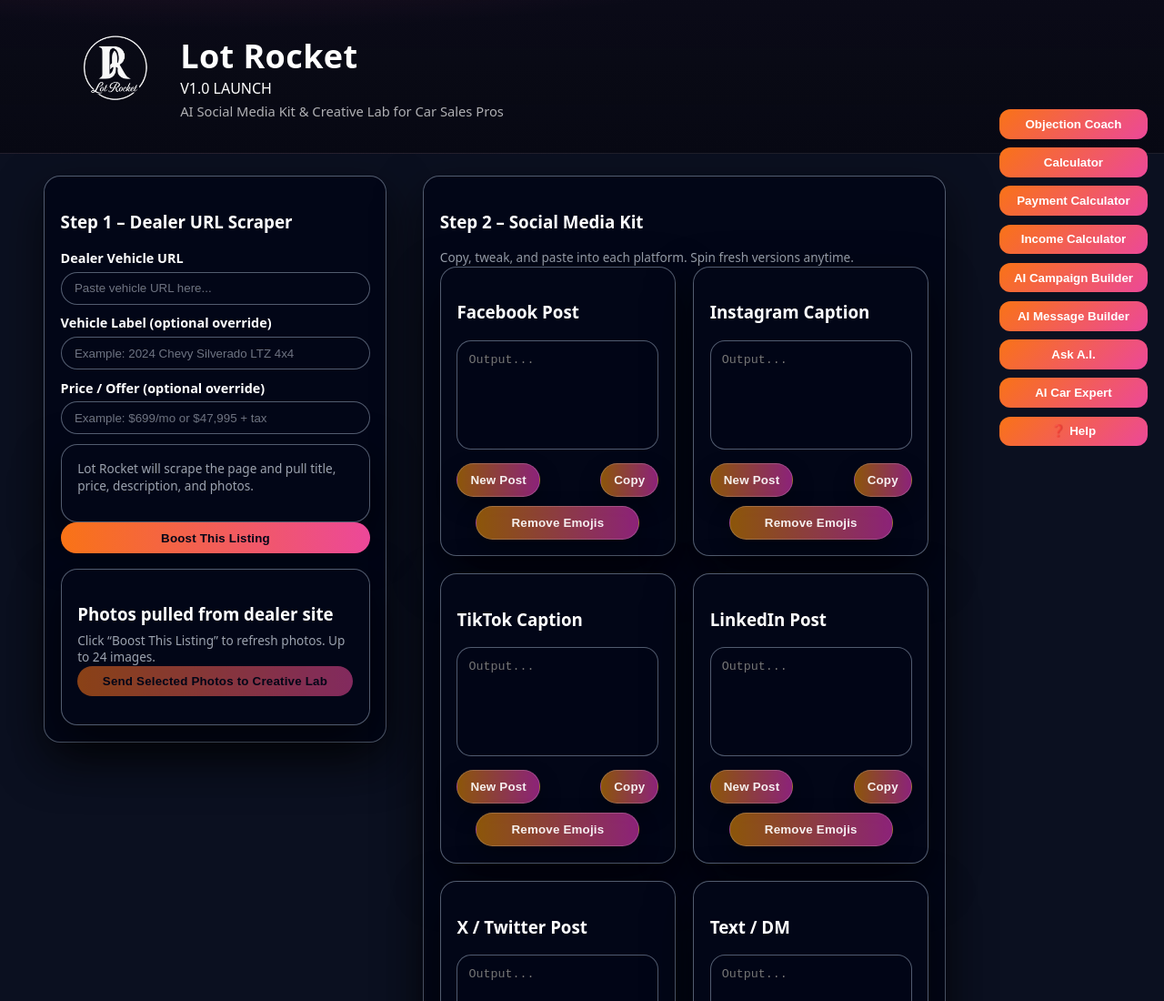
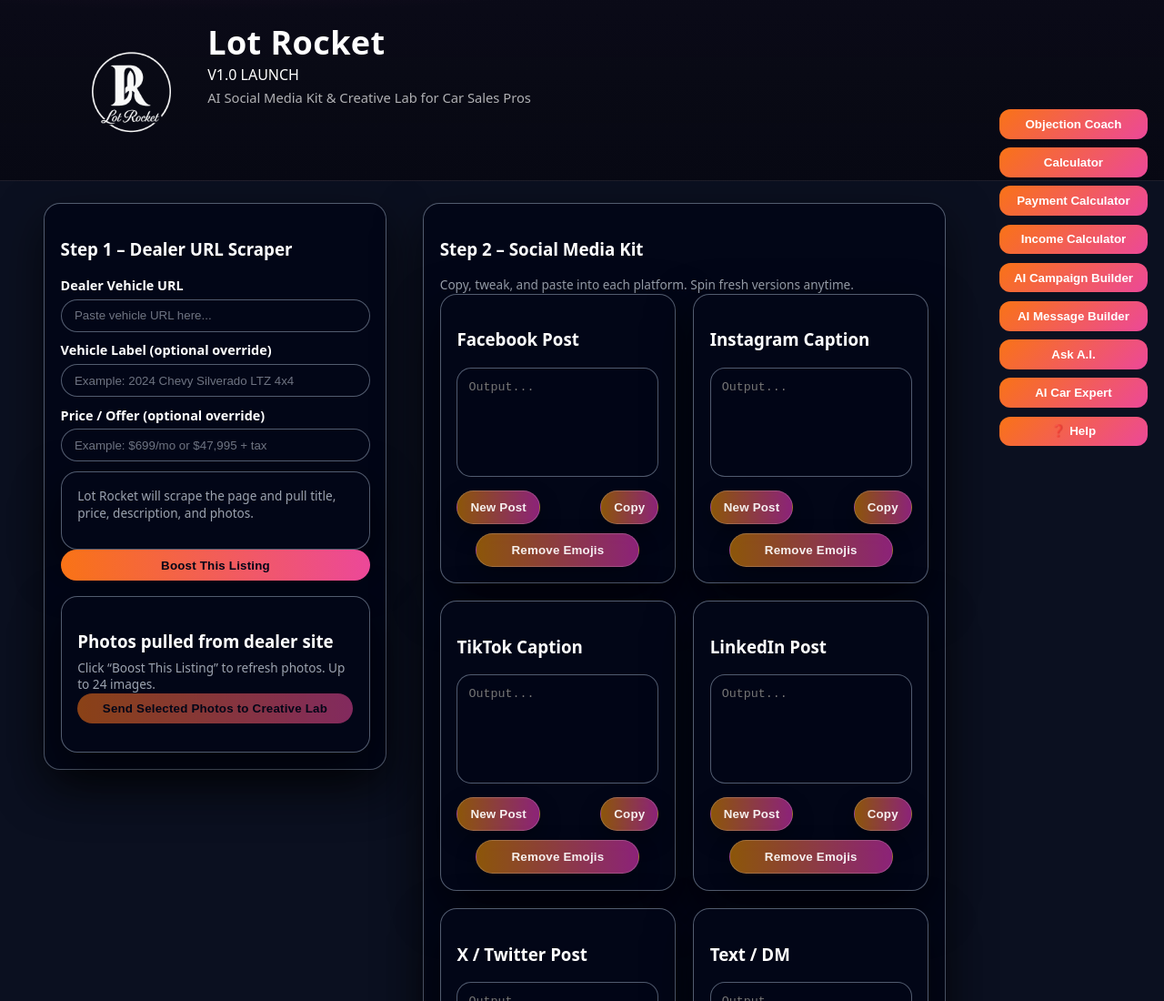
Before and after one commit to JaySellsCars/lot-rocket, a website: page public/index.html in a window 1280 px wide. Shown: the top 1100 px of the page at 91% size. Drawn offline with nearby package versions, Linux system fonts and the light colour scheme; no server answers; a script that the page names is missing.

Commit message:
Update style.css

```diff
--- a/public/style.css
+++ b/public/style.css
@@ -1058,3 +1058,22 @@
 .social-ready-center .small-note {
   display: none;
 }
+/* =====================================
+   LOGO SIZE ADJUSTMENT — GROW DOWN ONLY
+   (ADD ONLY — DO NOT REMOVE EXISTING CSS)
+===================================== */
+
+.branding{
+  align-items:flex-start; /* keeps top locked */
+}
+
+/* Desktop logo size */
+.app-logo{
+  height:150px;           /* adjust 150–175px */
+  transform-origin: left top;
+}
+
+/* Hover stays smooth */
+.branding:hover .app-logo{
+  transform: scale(1.24);
+}
```
